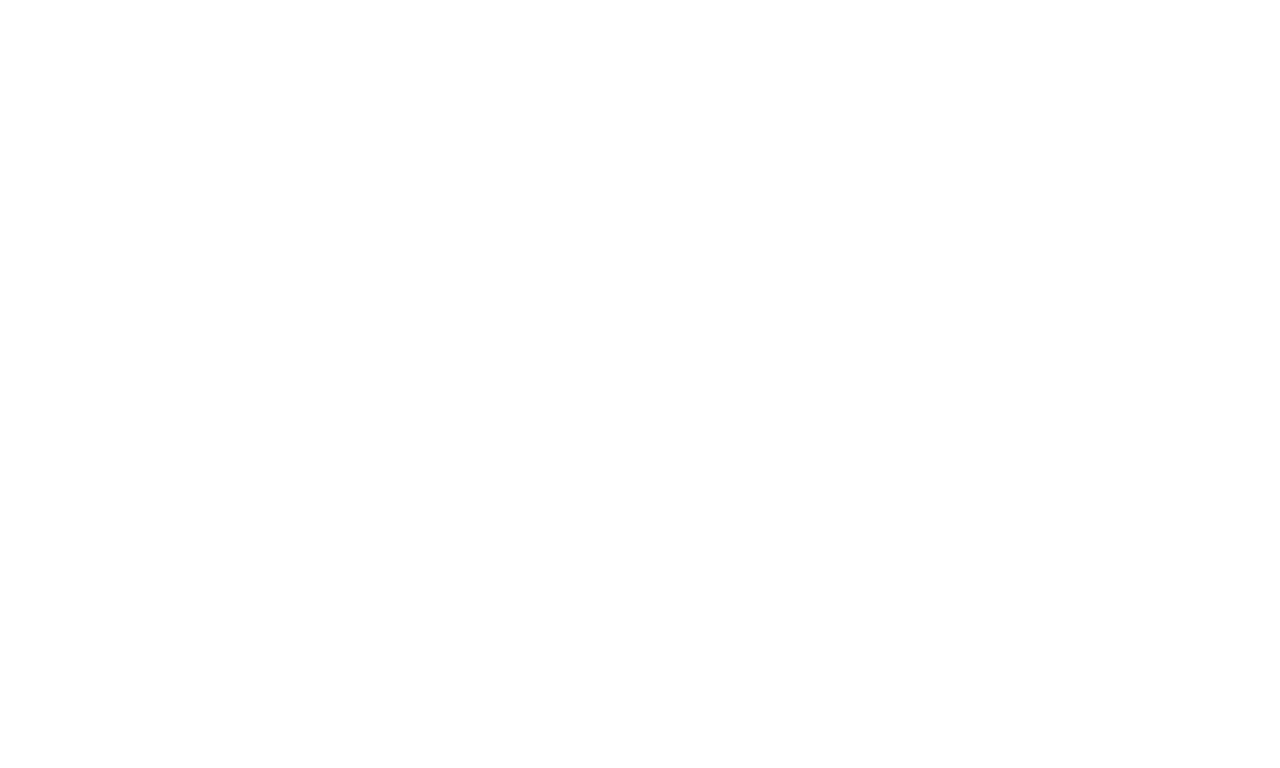
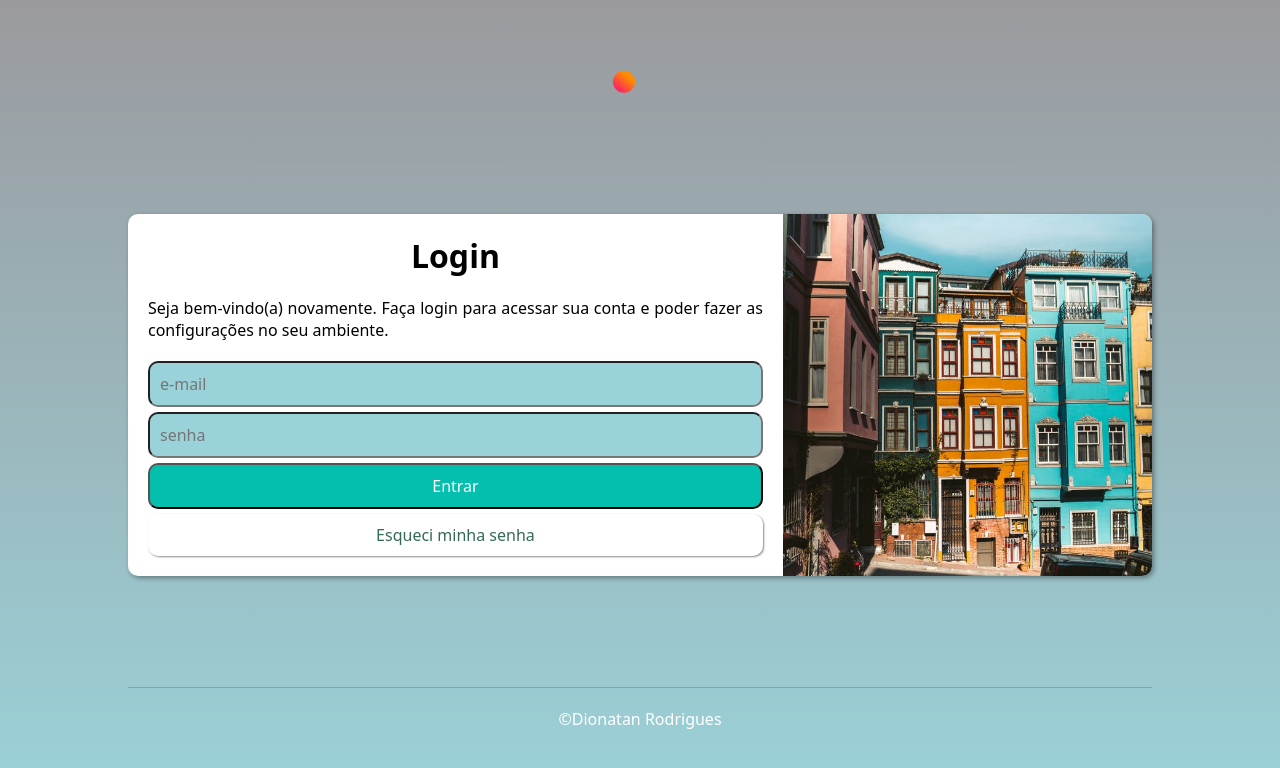
Before and after one commit to Dionatan2019Rodrigues/projeto-login, a plain HTML site: page index.html in a window 1280 px wide. Drawn offline with Linux system fonts and the light colour scheme.

Commit message:
quase pronto

```diff
--- /dev/null
+++ b/estilos/mediaquery.css
@@ -0,0 +1,44 @@
+@charset "UTF-8";
+
+@media screen and (max-width: 768px) {
+    section#imagem{
+        height: 35vh;
+    }
+}
+@media screen and (min-width: 768px) and (max-width: 992px) {
+    body,html{
+        background-image: linear-gradient(to top, var(--cor0), var(--cor-fundo));
+    }
+    main{
+        width: 80vw;
+        flex-direction: row;
+    }
+    section#imagem{
+        background-image: url('../imagens/claro.jpeg');
+        background-size: cover;
+        background-repeat: no-repeat;
+    }
+    footer{
+        border-color: var(--cor-fundo);
+    }
+}
+@media screen and (min-width: 992px) {
+    body,html {
+        background-image: linear-gradient(to top, var(--cor0), var(--cor-fundo));
+        align-items: center;
+        align-content: space-around;
+    }
+    main{
+        width: 80vw;
+        flex-direction: row-reverse;
+    }
+    section#imagem{
+        background-image: url('../imagens/claro.jpeg');
+        background-size: cover;
+        background-repeat: no-repeat;
+        width: 40vw;
+    }
+    footer{
+        border-color: var(--cor-fundo);
+    }
+}
--- a/estilos/style.css
+++ b/estilos/style.css
@@ -0,0 +1,146 @@
+@charset "UTF-8";
+
+:root{
+    --cor-fundo:#9a9a9e;
+    --cor0: #9AD2D9;
+    --cor1: #04BFAD;
+}
+
+*{
+    margin: 0%;
+    padding: 0%;
+    font-family: system-ui, -apple-system, BlinkMacSystemFont, 'Segoe UI', Roboto, Oxygen, Ubuntu, Cantarell, 'Open Sans', 'Helvetica Neue', sans-serif;
+    font-size: 1em;
+    box-sizing: border-box;
+}
+body,html{
+    background-color: var(--cor-fundo);
+    height: 100%;
+    width: 100%;
+    display: flex;
+    flex-direction: column;
+    align-items: center;
+    justify-content: space-around;
+}
+header{
+    padding: 20px;
+}
+main{
+    background-color: white;
+    width: 60vw;
+    border-radius: 10px;
+    box-shadow: 2px 2px 5px rgba(0, 0, 0, 0.384);
+    display: flex;
+    flex-direction: column;
+    overflow: hidden;
+    transition: width .3s, height .3s;
+    transition-timing-function: ease;
+}
+section#imagem{
+    width: 100%;
+    background-image: url('../imagens/claro-pq.jpeg');
+    background-size: cover;
+    background-position: center center;
+    background-repeat: no-repeat;
+}
+section#formulario{
+    text-align: justify;
+    padding: 20px;
+}
+h1{
+    text-align: center;
+    padding-bottom: 20px;
+    font-size: 2em;
+}
+form{
+    padding-top: 20px;
+}
+input{
+    width: 100%;
+    margin-bottom: 5px;
+    padding: 10px;
+    border-radius: 10px;
+}
+input.dados{
+    background-color: var(--cor0);
+
+}
+input#botao-entrada{
+    background-color: var(--cor1);
+    color: white;
+}
+input#botao-entrada:hover{
+    background-color: rgba(2, 109, 98, 0.973);
+    cursor: pointer;
+}
+a#senha-esquecida{
+    display: block;
+    background-color: white;
+    color: rgb(52, 105, 87);
+    width: 100%;
+    padding: 10px;
+    border-radius: 10px;
+    text-decoration: none;
+    text-align: center;
+    box-shadow: 1px 1px 2px rgba(0, 0, 0, 0.459);
+}
+a#senha-esquecida:hover{
+    background-color: rgba(146, 200, 207, 0.842);
+    cursor: pointer;
+}
+footer{
+    text-align: center;
+    padding: 20px;
+    color: white;
+    width: 80vw;
+    border-top: 1px solid var(--cor0);
+    margin-top: 10px;
+}
+/*tema dark*/
+body.dark{
+    background-color: #212121;
+}
+.switch{
+    position: relative;
+    width: 3.5rem;
+    height: 2rem;
+
+}
+.switch input{
+    opacity: 0;
+    width: 0;
+    height: 0;
+}
+.slider{
+    position: absolute;
+    cursor: pointer;
+    top: 0;
+    left: 0;
+    right: 0;
+    bottom: 0;
+    background-color: rgb(215, 215, 228);
+    transition: 0.4s;
+    border-radius: 30px;
+}
+.slider:before{
+    position: absolute;
+    content: "";
+    height: 1.4rem;
+    width: 1.4rem;
+    border-radius: 20px;
+    right: 0.3rem;
+    top: 50%;
+    transform: translateY(-50%);
+    background: linear-gradient(40deg, #ff0080, #ff8c00 70%);
+    transition: 0.4s;
+}
+.switch input:checked + .slider{
+    background-color: #37393f;
+}
+.switch input:checked + .slider:before{
+    right: calc(100% - 1.7rem);
+    background: #37393f;
+    box-shadow:
+        inset -3px -2px 5px -2px #8983f7,
+        inset -10px -4px 0 0 #a3dafb;
+}
--- a/index.html
+++ b/index.html
@@ -4,12 +4,36 @@
     <meta charset="UTF-8">
     <meta http-equiv="X-UA-Compatible" content="IE=edge">
     <meta name="viewport" content="width=device-width, initial-scale=1.0">
-    <link rel="stylesheet" href="estilos/style.css">
+    <link rel="stylesheet" href="estilos/style.css" media="all">
+    <link rel="stylesheet" href="estilos/mediaquery.css">
     <title>Tela de Login</title>
 </head>
 <body>
+    <header>
+        <label class="switch">
+            <input type="checkbox" id="input-tema">
+            <span class="slider"></span>
+        </label>
+    </header>
+    <main>
+        <section id="imagem">
+            <!--Imagem inserida na CSS-->
+        </section>
+        <section id="formulario">
+            <h1>Login</h1>
+            <p>Seja bem-vindo(a) novamente. Faça login para acessar sua conta e poder fazer as configurações no seu ambiente.</p>
+            <form action="#" method="post" autocomplete="on">
+                <input type="email" placeholder="e-mail" class="dados">
+                <input type="password" placeholder="senha" class="dados">
+                <input type="button" value="Entrar" id="botao-entrada">
+                <a href="#" id="senha-esquecida">Esqueci minha senha</a>
+            </form>
+        </section>
+    </main>
 
-
+    <footer>
+        <p>&copy;Dionatan Rodrigues</p>
+    </footer>
     <script src="js/script.js"></script>
 </body>
 </html>
--- a/js/script.js
+++ b/js/script.js
@@ -0,0 +1,8 @@
+const input = document.querySelector("input");
+const body = document.querySelector("body");
+
+const toggleThemeMode = () => {
+    body.classList.toggle("dark");
+};
+
+input.onchange = toggleThemeMode;
```
Also changed, not shown: imagens/claro-pq.jpeg (added), imagens/claro.jpeg (added), imagens/escuro-pq.jpeg (added), imagens/escuro.jpeg (added).
